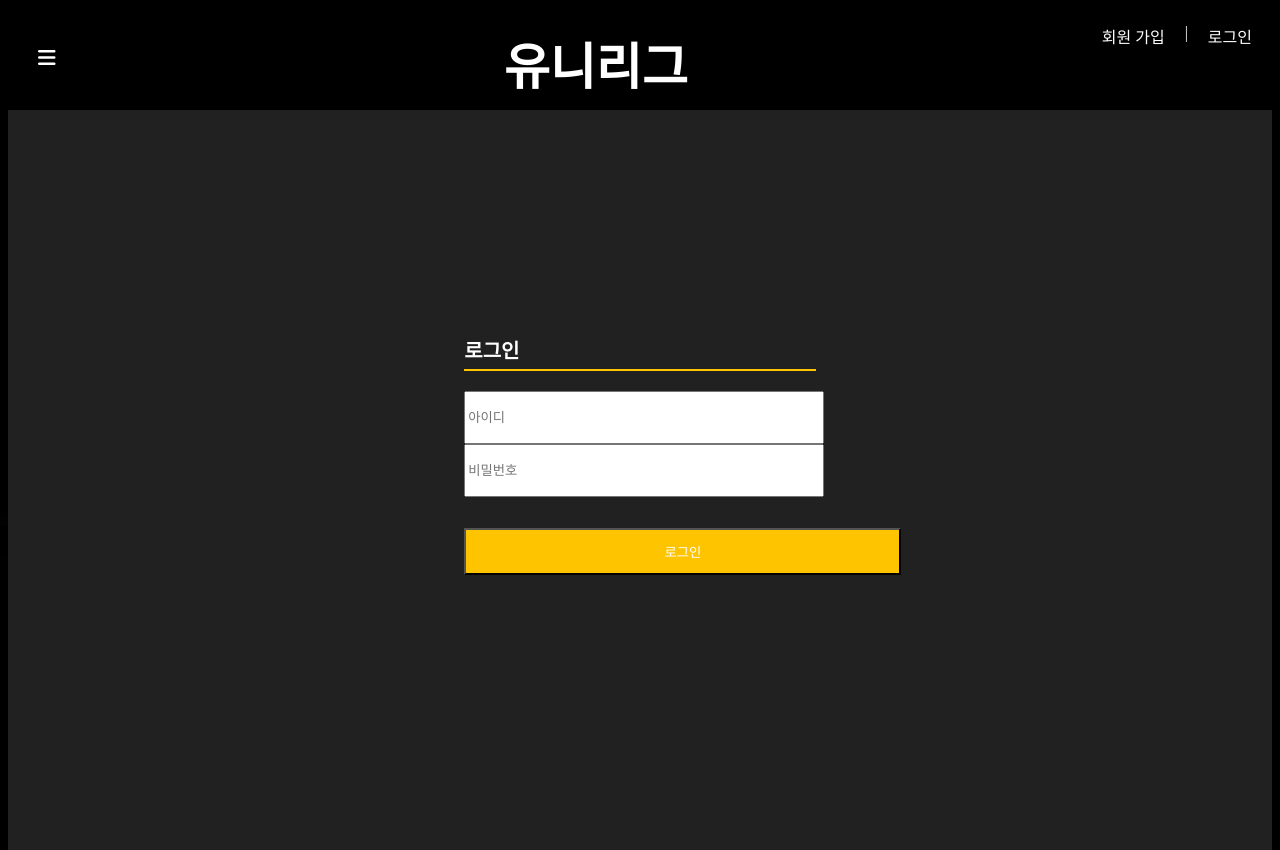
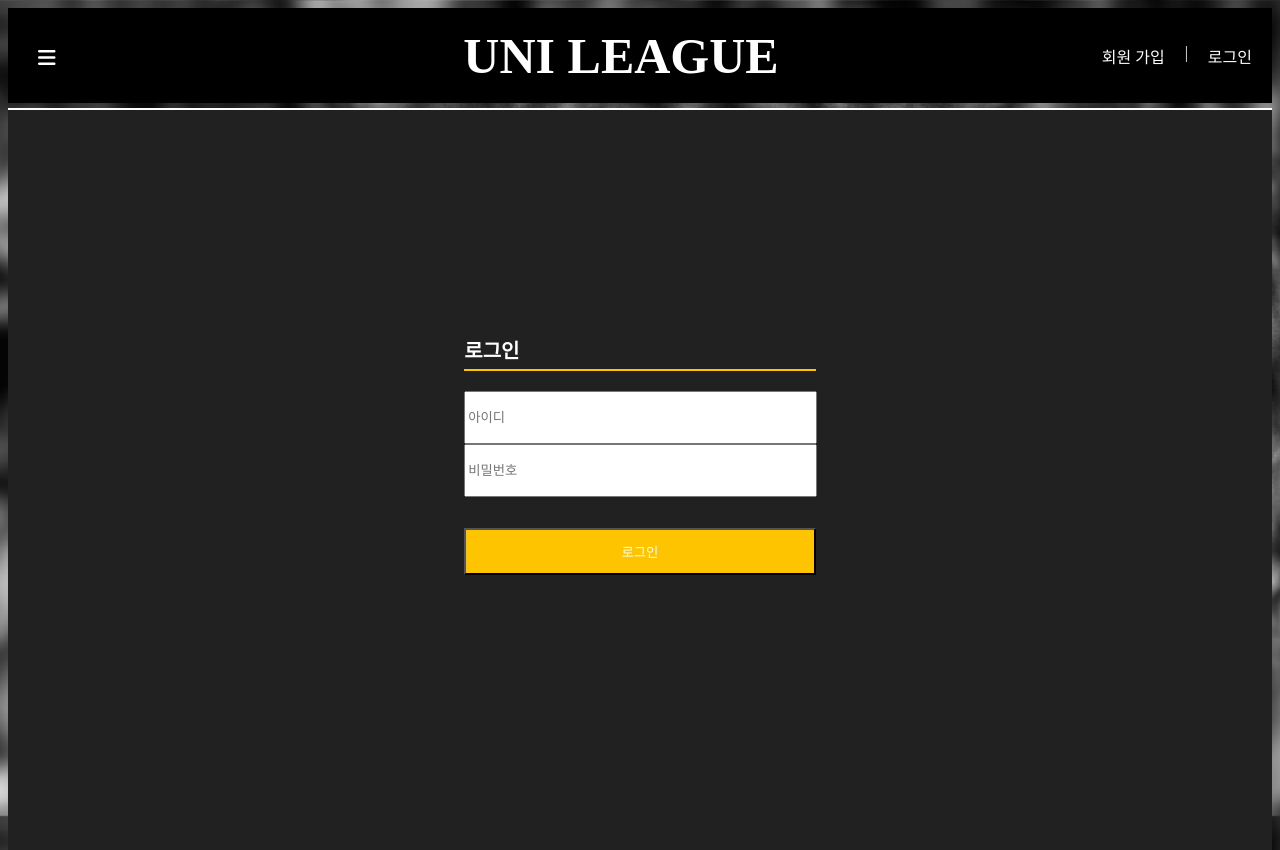
Before and after one commit to Dayong-Im/CMD-project7, a PHP site: page /login_form.php in a window 1280 px wide. Run offline with PHP 8.4, Linux system fonts and the light colour scheme; some libraries are stand-ins or nearby versions; some web fonts are replaced.

Commit message:
Dejong font_update

```diff
--- a/css/board.css
+++ b/css/board.css
@@ -4,7 +4,8 @@
 body{
     font-family: 'IBM Plex Sans KR';
     background-color: black;
-    margin: 0;
+    margin: 8px;
+    height: 100vh;
 }
 
 section{
--- a/css/login.css
+++ b/css/login.css
@@ -1,11 +1,10 @@
 @import url('https://fonts.googleapis.com/css2?family=Bebas+Neue&family=Cute+Font&family=Do+Hyeon&family=Gaegu:wght@700&family=Gugi&family=Hahmlet:wght@300&family=IBM+Plex+Sans+KR:wght@500&family=Inspiration&family=Koulen&family=Lora&family=Nanum+Gothic+Coding:wght@400;700&family=Noto+Sans+KR:wght@500&family=Pinyon+Script&family=Single+Day&display=swap');
 body{
     font-family: 'IBM Plex Sans KR';
+    margin: 8px;
+    height: 100vh;
 }
 
-.navbar #top{
-    margin:auto;
-}
 
 section{
     height: 67%;
@@ -15,7 +14,7 @@
 #login_title { margin: 0; padding-bottom: 5px;	border-bottom: solid 2px #ffc400; }
 #login_title span {	font-size: 20px; font-weight: bold; color: white;}
 #login_form { margin-top: 20px;}
-#login_form li { width: 100%; list-style: none;}
+#login_form li { width: 98%; list-style: none;}
 #login_form input {	width: 100%; height: 47px;}
-#login_form #login_btn button{ margin-top: 15px; margin-bottom: 50px; width: 437px; height: 47px; background-color: #ffc400; color: white;
+#login_form #login_btn button{ margin-top: 15px; margin-bottom: 50px; width: 100%; height: 47px; background-color: #ffc400; color: white;
 font-family: 'IBM Plex Sans KR';}
--- a/css/main.css
+++ b/css/main.css
@@ -4,6 +4,8 @@
 
 body{
     font-family: 'IBM Plex Sans KR';
+    margin: 8px;
+    height: 100vh;
 }
 
 #main_content { position: relative; width: 100%; height: 138%;
--- a/css/member.css
+++ b/css/member.css
@@ -1,8 +1,8 @@
 @import url('https://fonts.googleapis.com/css2?family=Bebas+Neue&family=Cute+Font&family=Do+Hyeon&family=Gaegu:wght@700&family=Gugi&family=Hahmlet:wght@300&family=IBM+Plex+Sans+KR:wght@500&family=Inspiration&family=Koulen&family=Lora&family=Nanum+Gothic+Coding:wght@400;700&family=Noto+Sans+KR:wght@500&family=Pinyon+Script&family=Single+Day&display=swap');
 body{
     font-family: 'IBM Plex Sans KR';
+    margin: 8px;
     height: 100vh;
-    margin: 0;
 }
 
 section{
--- a/css/nav.css
+++ b/css/nav.css
@@ -1,4 +1,18 @@
 @import url('https://fonts.googleapis.com/css2?family=Bebas+Neue&family=Cute+Font&family=Do+Hyeon&family=Gaegu:wght@700&family=Gugi&family=Hahmlet:wght@300&family=IBM+Plex+Sans+KR:wght@500&family=Inspiration&family=Koulen&family=Lora&family=Nanum+Gothic+Coding:wght@400;700&family=Noto+Sans+KR:wght@500&family=Pinyon+Script&family=Single+Day&display=swap');
+@font-face {
+    font-family: 'Vitro_core';
+    src: url('https://cdn.jsdelivr.net/gh/projectnoonnu/noonfonts_20-10-21@1.0/Vitro_core.woff') format('woff');
+    font-weight: normal;
+    font-style: normal;
+}
+
+@font-face {
+    font-family: 'S-CoreDream-3Light';
+    src: url('https://cdn.jsdelivr.net/gh/projectnoonnu/noonfonts_six@1.2/S-CoreDream-3Light.woff') format('woff');
+    font-weight: normal;
+    font-style: normal;
+}
+
 
 nav{
     height: 100px;
@@ -25,6 +39,7 @@
     margin-left: 30px;
     margin-top: 40px;
 }
+
 
 .sub-menu {
     position: fixed;
@@ -82,11 +97,14 @@
     text-decoration: none;
     color: white;
     font-size: 50px;
-    font-family: 'Black Han Sans';
+    font-family: 'Vitro_core';
 }
 
 .navbar #top_menu{
     width: 33%;
+    display: flex;
+    justify-content: right;
+    align-items: center;
 }
 
 .navbar #top_menu ul{
@@ -98,6 +116,7 @@
     list-style: none;
     margin-right: 20px;
     color: white;
+    font-family: 'S-CoreDream-3Light';
 }
 
 .navbar #top_menu ul li a{
--- a/css/table.css
+++ b/css/table.css
@@ -5,6 +5,8 @@
     /*font-size: 14px;*/
     color: white;
     background-color: black;
+    margin: 8px;
+    height: 100vh;
 }
 
 /*
--- a/css/table_bundesliga.css
+++ b/css/table_bundesliga.css
@@ -3,6 +3,8 @@
     font-family: 'IBM Plex Sans KR';
     font-size: 14px;
     color: #444444;
+    margin: 8px;
+    height: 100vh;
 }
     *{-webkit-font-smoothing: antialiased;
         -moz-osx-font-smoothing: grayscale;
--- a/new_main.php
+++ b/new_main.php
@@ -10,7 +10,7 @@
 <style>
     body{
         height: 100vh;
-        background-image: url("img/new_background.jpg");
+        background-image: url("img/bg1.jpg");
         background-size: cover;
     }
 </style>
--- a/new_nav.php
+++ b/new_nav.php
@@ -33,7 +33,7 @@
         </div>
         <div id="top">
             <h3>
-                <a href="new_main.php">유니리그</a>
+                <a href="new_main.php">UNI LEAGUE</a>
             </h3>
         </div>
         <div id = "top_menu">
```
Also changed, not shown: img/bg1.jpg (added), img/img1.jpg (deleted), img/img2.jpeg (deleted), img/logo.png (deleted), img/main_img.png (deleted), img/tot.jpg (deleted).
